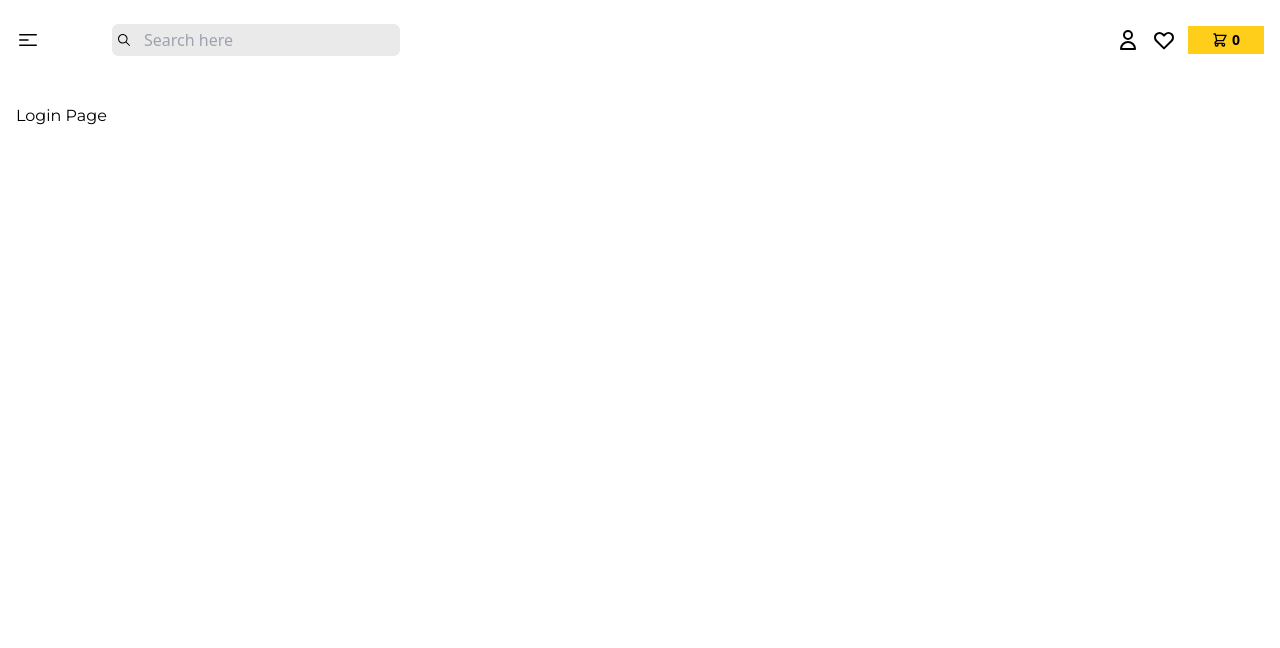
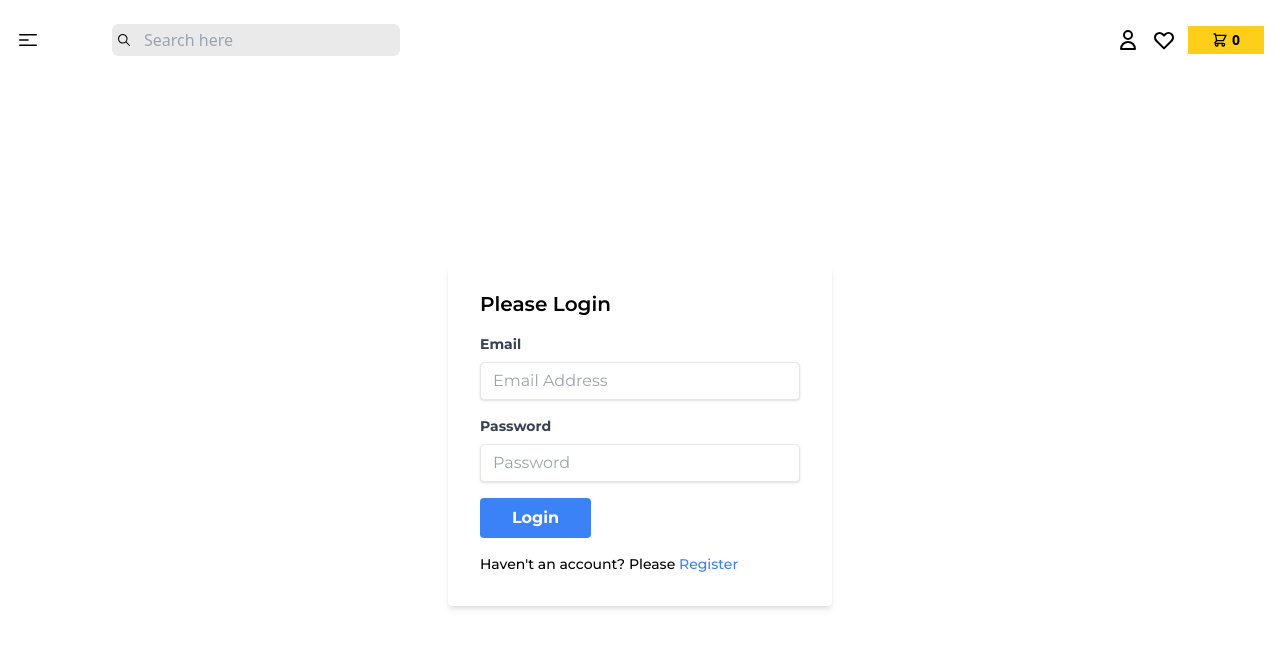
Before and after one commit to sumu9897/book-store-mern-project, a React (Vite) app in the folder frontend/: page /login in a window 1280 px wide. Shown: the top 648 px of the page. Built offline with nearby package versions, Linux system fonts and the light colour scheme.

Commit message:
Login Page design as per figma file

```diff
--- a/frontend/src/components/Login.jsx
+++ b/frontend/src/components/Login.jsx
@@ -1,9 +1,35 @@
 import React from 'react'
+import { Link } from 'react-router-dom'
+
 
 const Login = () => {
   return (
-    <div>
-      Login Page
+    <div className='h-[calc(100vh-120px)] flex justify-center items-center'>
+        <div className='w-full max-w-sm mx-auto shadow-md rounded px-8 pt-6 pb-8 mb-4'>
+            <h2 className='text-xl font-semibold mb-4'>Please Login</h2>
+            <form>
+                <div className='mb-4'>
+                    <label className='block text-gray-700 text-sm font-bold mb-2'
+                    htmlFor="email">Email</label>
+                    <input type="email" name='email' id='email' placeholder='Email Address'
+                    className='shadow appearance-none border rounded w-full py-2 px-3
+                    leading-tight focus:outline-none focus:shadow'
+                    />
+                </div>
+                <div className='mb-4'>
+                    <label className='block text-gray-700 text-sm font-bold mb-2'
+                    htmlFor="password">Password</label>
+                    <input type="password" name='password' id='password' placeholder='Password'
+                    className='shadow appearance-none border rounded w-full py-2 px-3
+                    leading-tight focus:outline-none focus:shadow'
+                    />
+                </div>
+                <div className=''>
+                    <button className='bg-blue-500 hover:bg-blue-700 text-white font-bold py-2 px-8 rounded focus:outline-none'>Login</button>
+                </div>
+            </form>
+            <p className='align-baseline font-medium mt-4 text-sm'>Haven't an account? Please <Link to="/register" className='text-blue-500 hover:text-blue-700'>Register</Link></p>
+        </div>
     </div>
   )
 }
```
